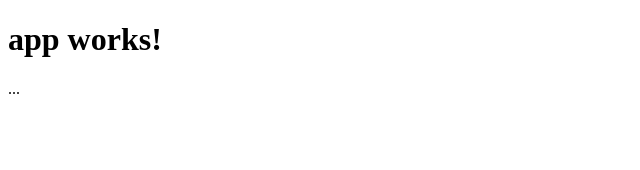
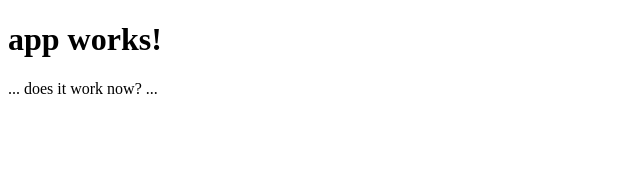
Before and after one commit to solloc/image-hub-legacy, an Angular app: page / in a window 1280 px wide. Shown: the top 170 px of the page, without its empty margins (0-640 px from the left). Built offline with nearby package versions, Linux system fonts and the light colour scheme.

Commit message:
Another test commit

```diff
--- a/src/app/app.component.html
+++ b/src/app/app.component.html
@@ -1,4 +1,4 @@
 <h1>
   {{title}}
 </h1>
-<p>...</p>
+<p>... does it work now? ...</p>
```
